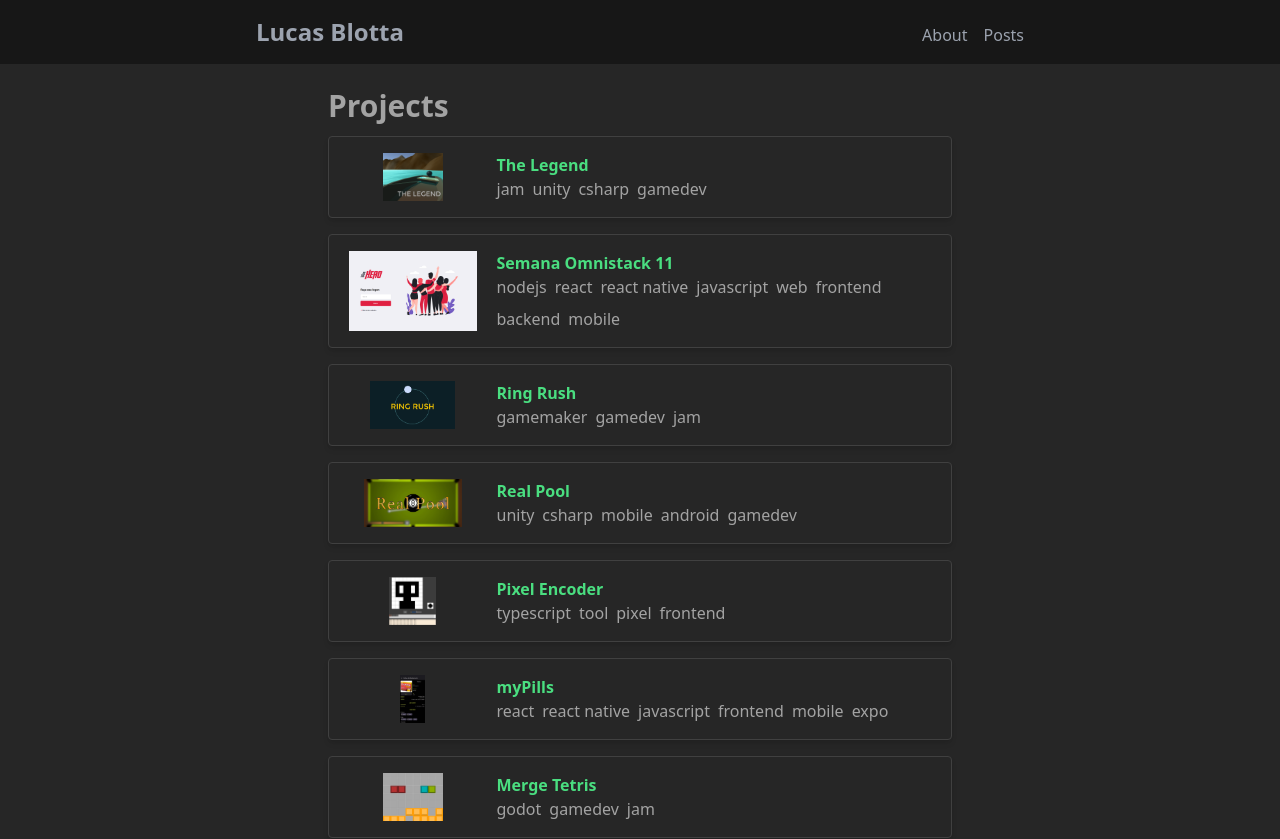
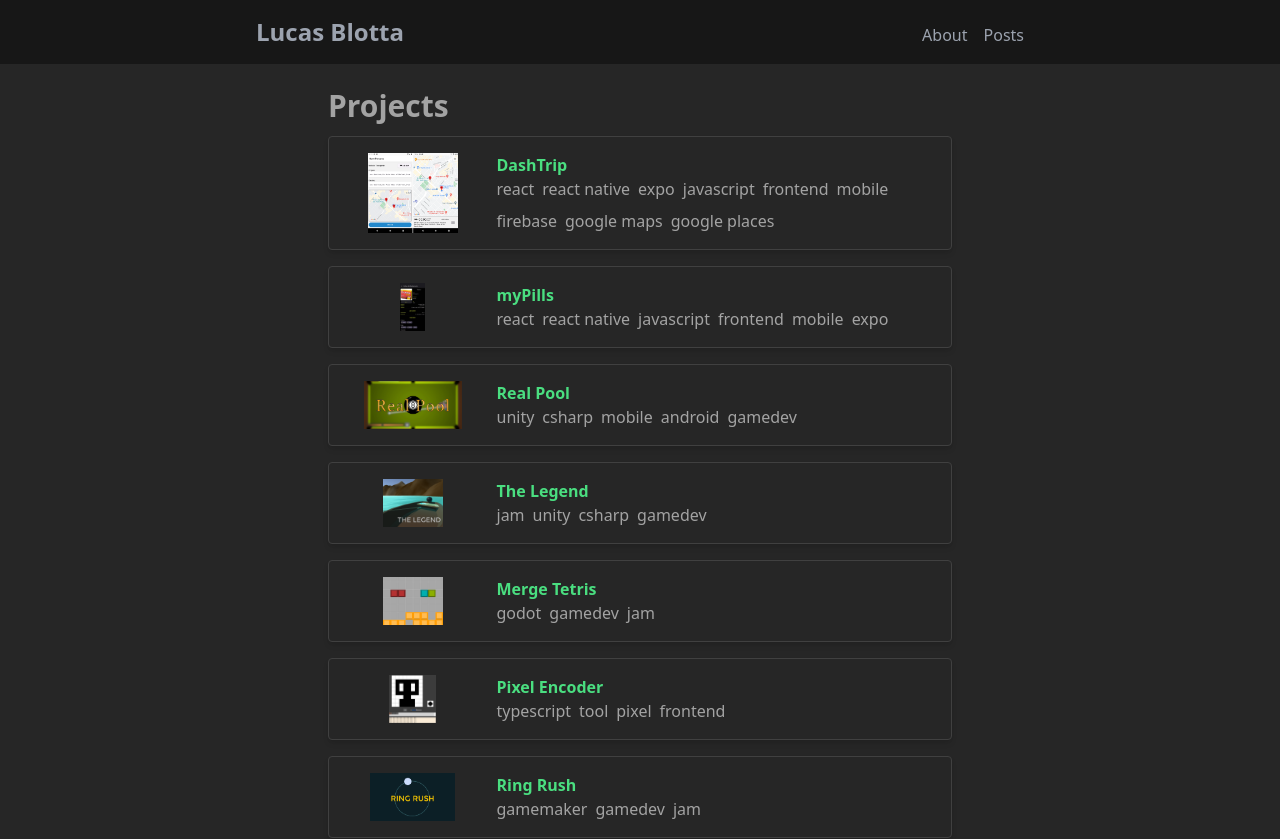
Before and after one commit to blotta/blog2, a Next.js app: page /projects in a window 1280 px wide. Shown: the top 839 px of the page. Built offline with nearby package versions, Linux system fonts and the light colour scheme.

Commit message:
fixed sorting

```diff
--- a/src/app/projects/page.tsx
+++ b/src/app/projects/page.tsx
@@ -4,7 +4,7 @@ import ProjectPreview from "../components/ProjectPreview";
 
 export default function ProjectsPage() {
   const projects = getProjectMetadata();
-  const projectsList = projects.sort(p => -p.priority).map((proj) => (
+  const projectsList = projects.sort((a,b) => b.priority - a.priority).map((proj) => (
     <ProjectPreview key={proj.slug} {...proj} />
   ))
 
```
